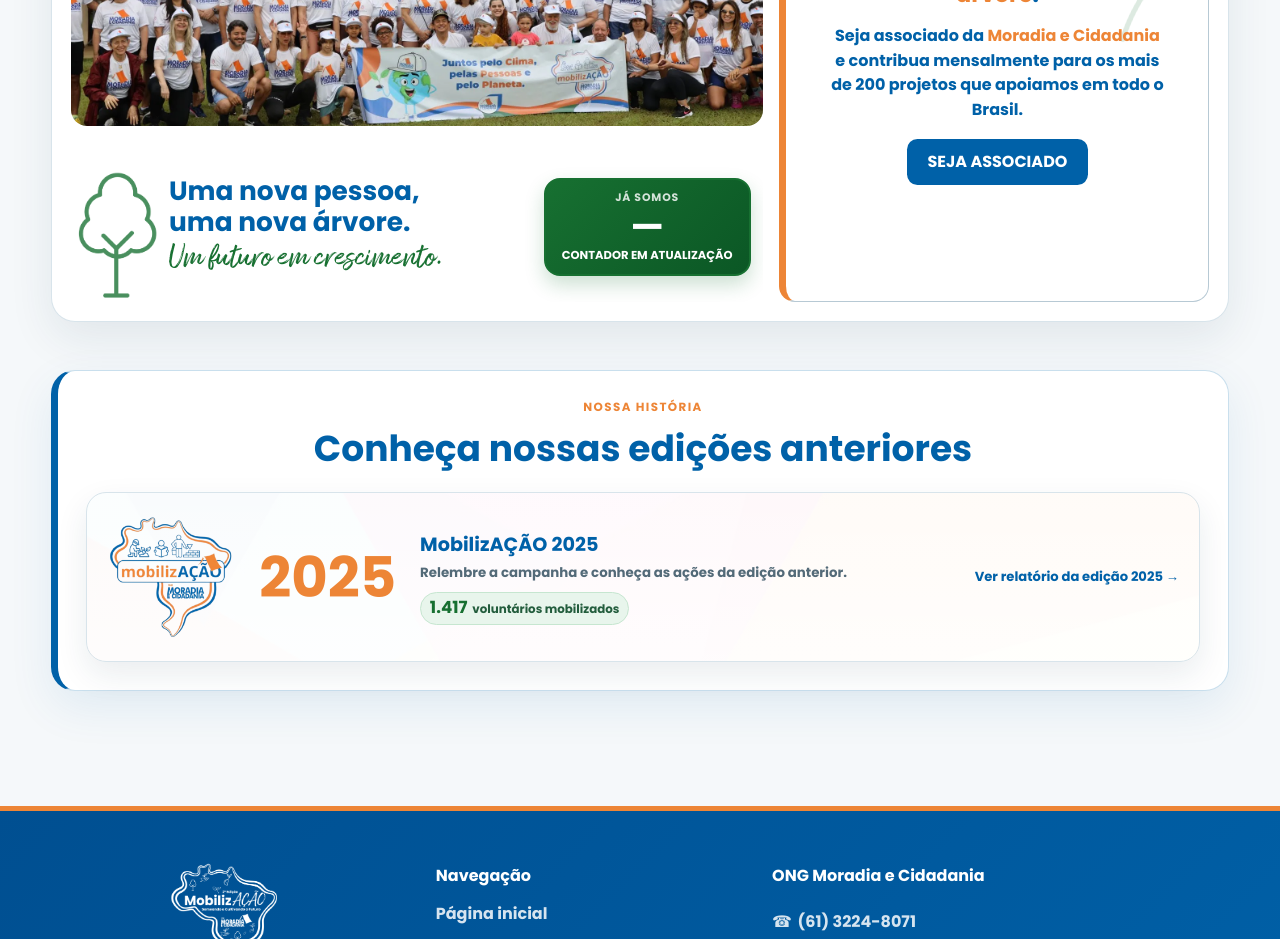
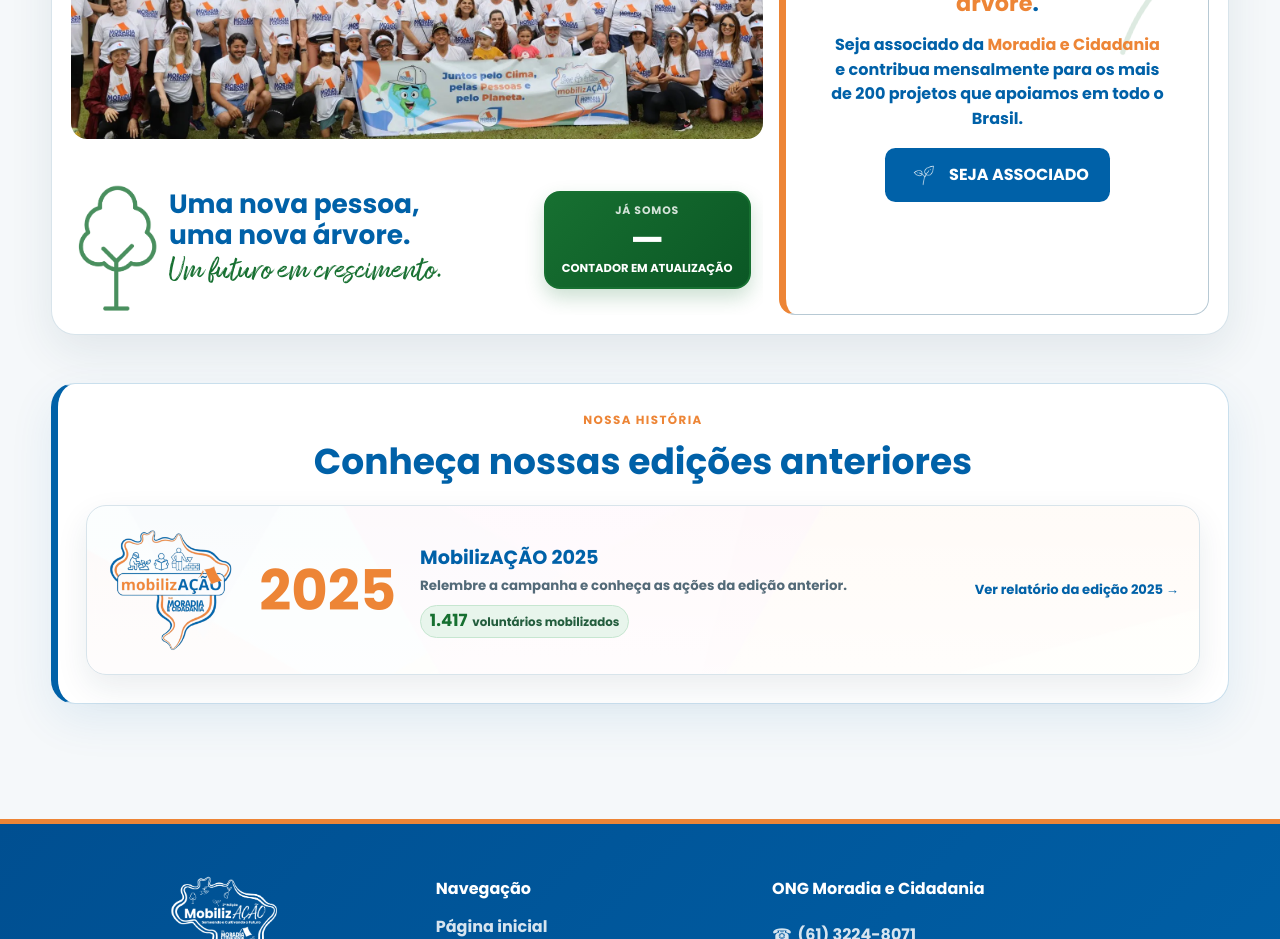
Before and after one commit to NataliaAraujo2/mobilizacao, a React (Vite) app: page / in a window 1280 px wide. Shown: the part 2180-3119 px from the top of the page. Built offline with nearby package versions, Linux system fonts and the light colour scheme; no server answers.

Commit message:
style: destacar elementos nos botoes

```diff
--- a/src/pages/CampaignGateway.jsx
+++ b/src/pages/CampaignGateway.jsx
@@ -183,7 +183,7 @@ export default function CampaignGateway() {
           <p className={styles.eyebrow}>Compromisso</p>
           <h2 id="active-campaign-title">Para cada <b>novo associado</b>, de setembro a dezembro de 2026, plantaremos <b>1 árvore</b>.</h2>
           <p>Seja associado da <b>Moradia e Cidadania</b> e contribua mensalmente para os mais de 200 projetos que apoiamos em todo o Brasil.</p>
-          <a href="https://moradiaecidadania.org.br" target="_blank" rel="noreferrer">Seja associado</a>
+          <a href="https://moradiaecidadania.org.br" target="_blank" rel="noreferrer"><img src={leavesElement} alt="" aria-hidden="true" />Seja associado</a>
         </div>
       </section>
       <section className={styles.previousEditions} aria-labelledby="previous-editions-title">
--- a/src/pages/CampaignGateway.module.css
+++ b/src/pages/CampaignGateway.module.css
@@ -16,7 +16,7 @@
 .heroTitle { margin: .7rem 0; font-size: clamp(1.85rem, 4.4vw, 3.45rem); font-weight: 850; line-height: 1.05; }
 .heroDescription { margin: 0; font-size: clamp(1rem, 2vw, 1.4rem); font-weight: 800; line-height: 1.3; }
 .heroAction { display: inline-flex; align-items: center; gap: .45rem; margin-top: 1.4rem; padding: .75rem 1rem; color: white; font: inherit; font-size: clamp(.9rem, 1.7vw, 1.1rem); font-weight: 850; text-transform: uppercase; background: var(--brand-blue); border: 0; border-radius: .75rem; box-shadow: 0 .55rem 1rem rgb(0 54 99 / 30%); cursor: pointer; transition: transform 180ms ease, background 180ms ease; }
-.heroAction > img { width: 1.25rem; height: 1.25rem; object-fit: contain; filter: brightness(0) invert(1); }
+.heroAction > img { width: 2.25rem; height: 2.25rem; object-fit: contain; filter: brightness(0) invert(1); }
 .heroAction:hover, .heroAction:focus-visible { background: #004f91; outline: 3px solid rgb(255 255 255 / 58%); outline-offset: 3px; transform: translateY(-1px); }
 .activeCampaign { display: grid; grid-template-areas: "photo commitment" "impact commitment"; grid-template-columns: minmax(0, 1.45fr) minmax(18rem, .9fr); gap: 1rem; width: min(100%, 86rem); margin: clamp(2.5rem, 6vw, 4rem) auto 1.25rem; padding: clamp(.8rem, 2vw, 1.15rem); background: white; border: 1px solid var(--border); border-top: .25rem solid #8d55d7; border-radius: 1.5rem; box-shadow: 0 1rem 2.8rem rgb(23 50 77 / 9%); }
 .associationPhoto { grid-area: photo; position: relative; min-height: 20rem; overflow: hidden; border-radius: 1rem; }
@@ -32,7 +32,8 @@
 .associationCommitment h2 { max-width: 20rem; margin: .55rem 0 .75rem; color: var(--brand-blue); font-size: clamp(1.1rem, 2vw, 1.4rem); font-weight: 500; line-height: 1.55; }
 .associationCommitment b { color: var(--brand-orange); font-weight: 850; }
 .associationCommitment > p:not(.eyebrow) { max-width: 21rem; margin: 0; color: var(--brand-blue); line-height: 1.55; }
-.associationCommitment > a { margin-top: 1rem; padding: .65rem 1.3rem; color: white; font-weight: 850; text-decoration: none; text-transform: uppercase; background: var(--brand-blue); border-radius: .65rem; }
+.associationCommitment > a { display: inline-flex; align-items: center; gap: .45rem; margin-top: 1rem; padding: .55rem 1.3rem; color: white; font-weight: 850; text-decoration: none; text-transform: uppercase; background: var(--brand-blue); border-radius: .65rem; }
+.associationCommitment > a > img { width: 2.25rem; height: 2.25rem; object-fit: contain; filter: brightness(0) invert(1); }
 .associatesCounter { display: grid; justify-items: center; min-width: 10rem; padding: .65rem 1rem; color: white; background: linear-gradient(135deg, var(--brand-green), #0b5725); border-radius: 1rem; box-shadow: 0 .55rem 1.2rem rgb(23 112 49 / 22%); }
 .associatesCounter small { font-size: .68rem; font-weight: 700; letter-spacing: .08em; text-transform: uppercase; opacity: .82; }
 .associatesCounter strong { margin: .15rem 0; font-size: clamp(1.65rem, 4vw, 2.25rem); line-height: 1; }
@@ -91,7 +92,7 @@
 .whoWeAreCopy > p:not(.eyebrow) { max-width: 44rem; margin: 0; color: var(--brand-blue); font-size: clamp(1rem, 1.8vw, 1.25rem); line-height: 1.45; }
 .whoWeAreCopy strong { color: var(--brand-orange); }
 .whoWeAreButton { display: inline-flex; align-items: center; gap: .45rem; margin-top: 1.35rem; padding: .65rem 1.05rem; color: white; font: inherit; font-size: .95rem; font-weight: 850; text-decoration: none; text-transform: uppercase; background: var(--brand-orange); border: 0; border-radius: .7rem; box-shadow: 0 .45rem .85rem rgb(156 73 11 / 20%); transition: transform 180ms ease, background 180ms ease; }
-.whoWeAreButton > img { width: 1.35rem; height: 1.35rem; object-fit: contain; filter: brightness(0) invert(1); }
+.whoWeAreButton > img { width: 2.25rem; height: 2.25rem; object-fit: contain; filter: brightness(0) invert(1); }
 .whoWeAreButton:hover, .whoWeAreButton:focus-visible { color: white; background: #d96e16; outline: 3px solid rgb(244 131 43 / 35%); outline-offset: 3px; transform: translateY(-1px); }
 .whoWeAre > img { align-self: stretch; width: 135.2%; max-width: none; height: 100%; min-height: 19rem; margin-left: -13.1%; object-fit: fill; }
 .previousHeading { margin-bottom: 1rem; text-align: center; }
```
